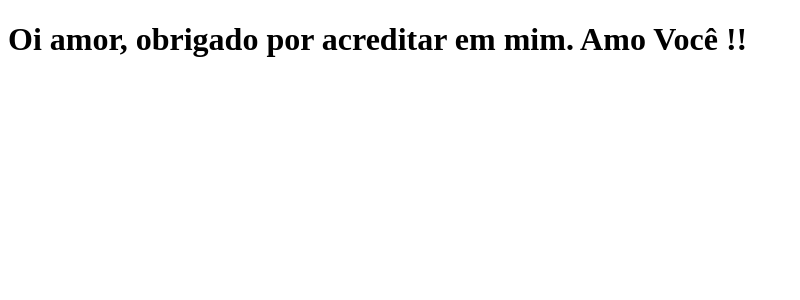
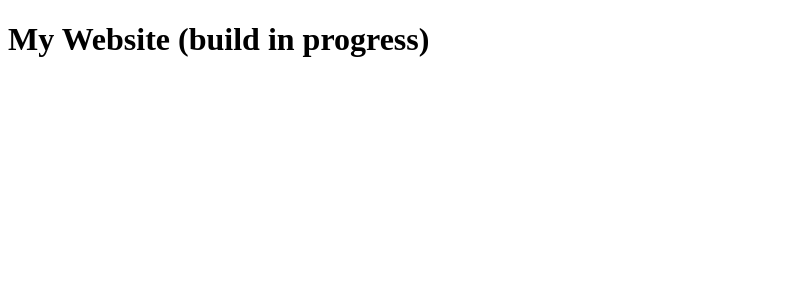
Before and after one commit to lorenzorbr/blog-website, a Next.js app: page / in a window 1280 px wide. Shown: the top 300 px of the page, without its empty margins (0-800 px from the left). Built offline with nearby package versions, Linux system fonts and the light colour scheme.

Commit message:
feat(index): change front Page text

```diff
--- a/pages/index.js
+++ b/pages/index.js
@@ -1,5 +1,5 @@
 function Home() {
-  return <h1>Oi amor, obrigado por acreditar em mim. Amo Você !! </h1>;
+  return <h1> My Website (build in progress) </h1>;
 }
 
 export default Home;
```
